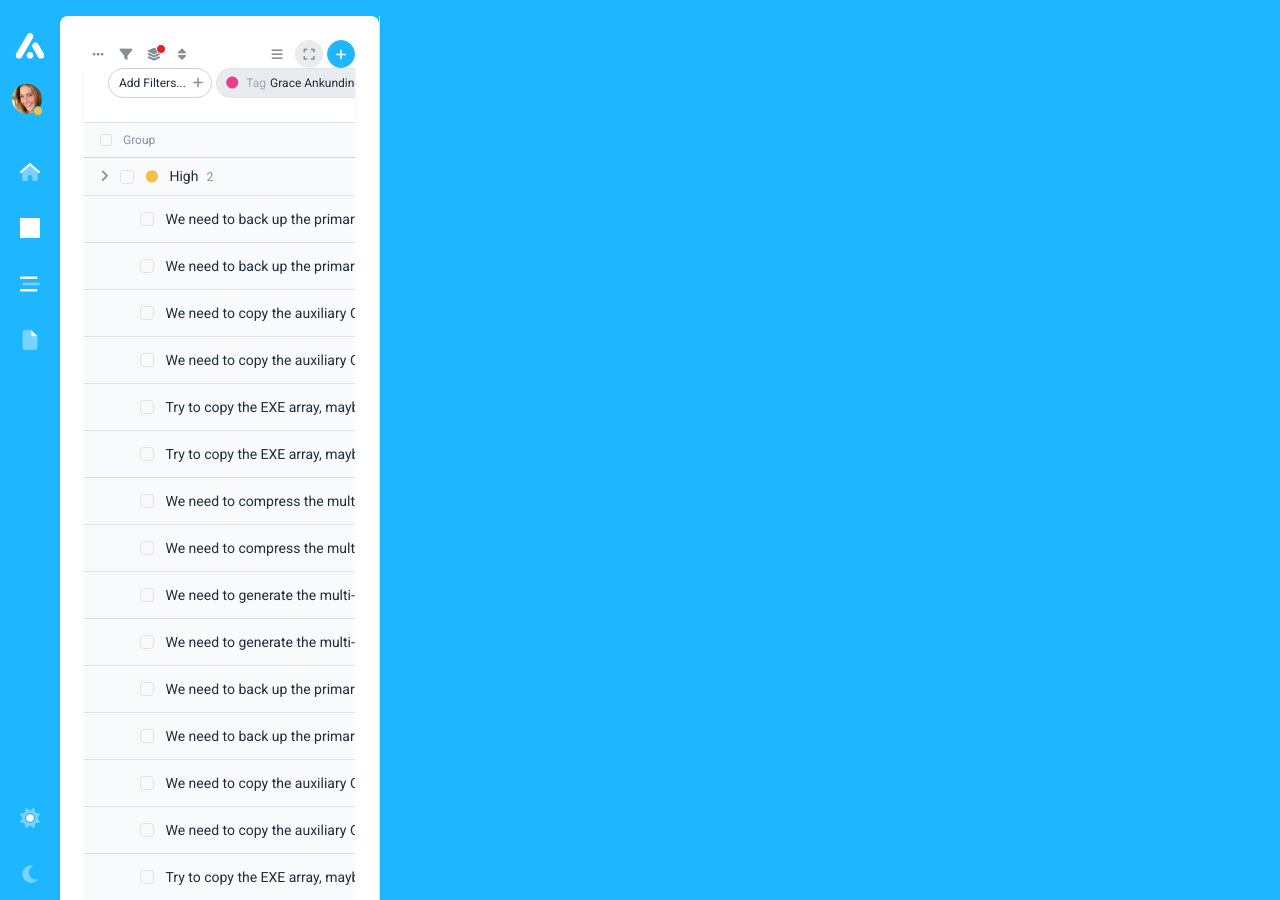
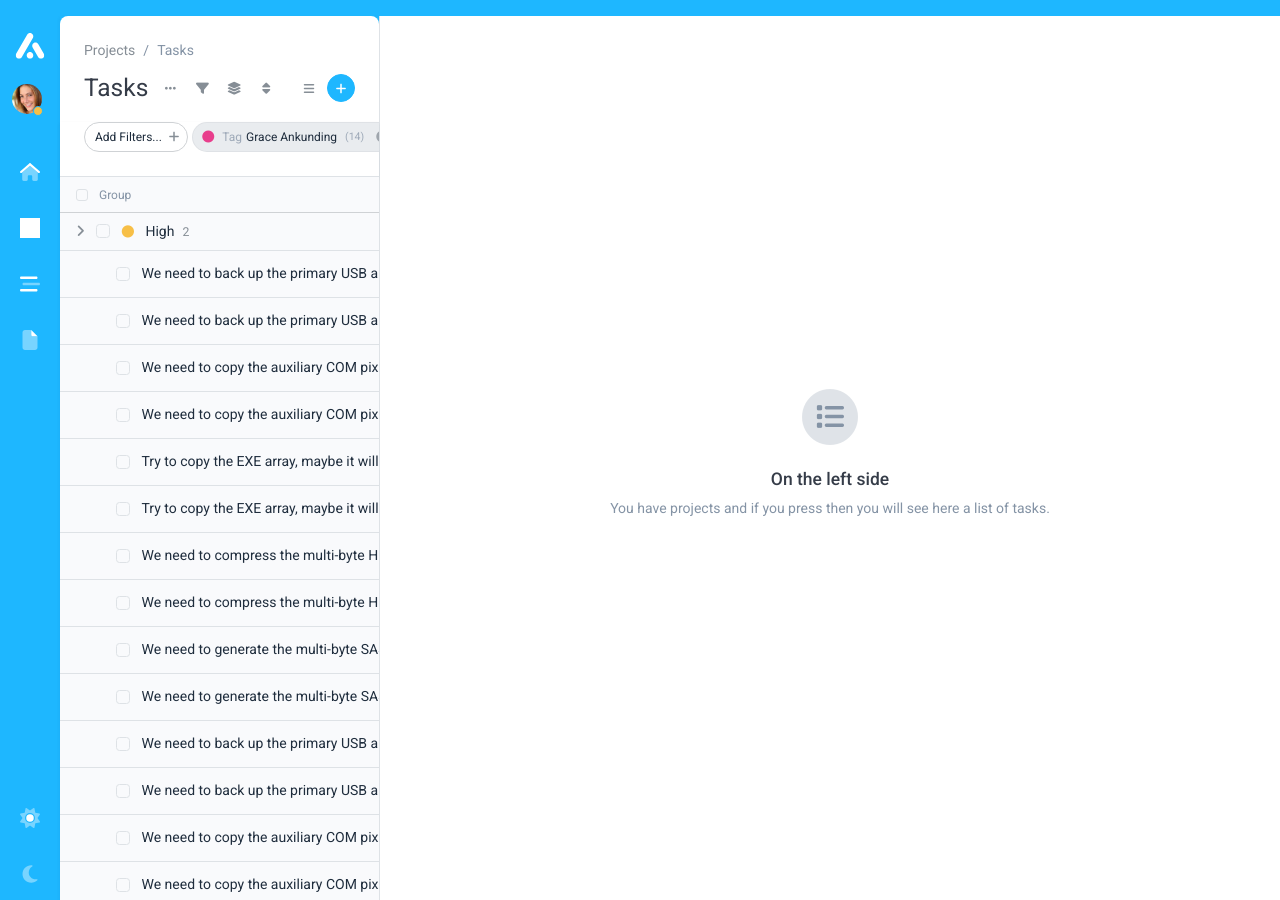
Before and after one commit to 0wczar/airframe, a Jekyll site: the page built from tasks/list/table/group/index.html, in a window 1280 px wide. Built offline with Jekyll 4.4.1, drawn with Linux system fonts in a browser that asks for light colours; grey boxes are pictures that could not be loaded.

Commit message:
Changed Navbar

```diff
--- a/tasks/list/grid/group/details/index.html
+++ b/tasks/list/grid/group/details/index.html
@@ -9,8 +9,11 @@
 modalDangerTasksListEmpty: 1
 linkTasksListGridGroup: 1
 closeTasksListGridGroupDetails: 1
+showTitle: true
+navbarTitle: 'Tasks'
+navbarBtnAddTask: true
 ---
-<div class="col vh-100 overflow-auto">
+<div class="col vh-100 overflow-auto bg-white">
     <div class="container px-5">
         <div class="row justify-content-center">
             <div class="col">
--- a/tasks/list/table/group/index.html
+++ b/tasks/list/table/group/index.html
@@ -8,7 +8,10 @@
 grpNotify: 1
 modalDangerTasksListEmpty: 1
 linkTasksListTableGroupDetails: 1
+showTitle: true
+navbarTitle: 'Tasks'
+navbarBtnAddTask: true
 ---
-<div class="col min-vh-100 d-flex flex-column justify-content-center align-items-center">
+<div class="col min-vh-100 d-flex flex-column justify-content-center align-items-center bg-white">
     {% include empty-placeholder.html clickProject="" %}
-</div>r
+</div>
```
